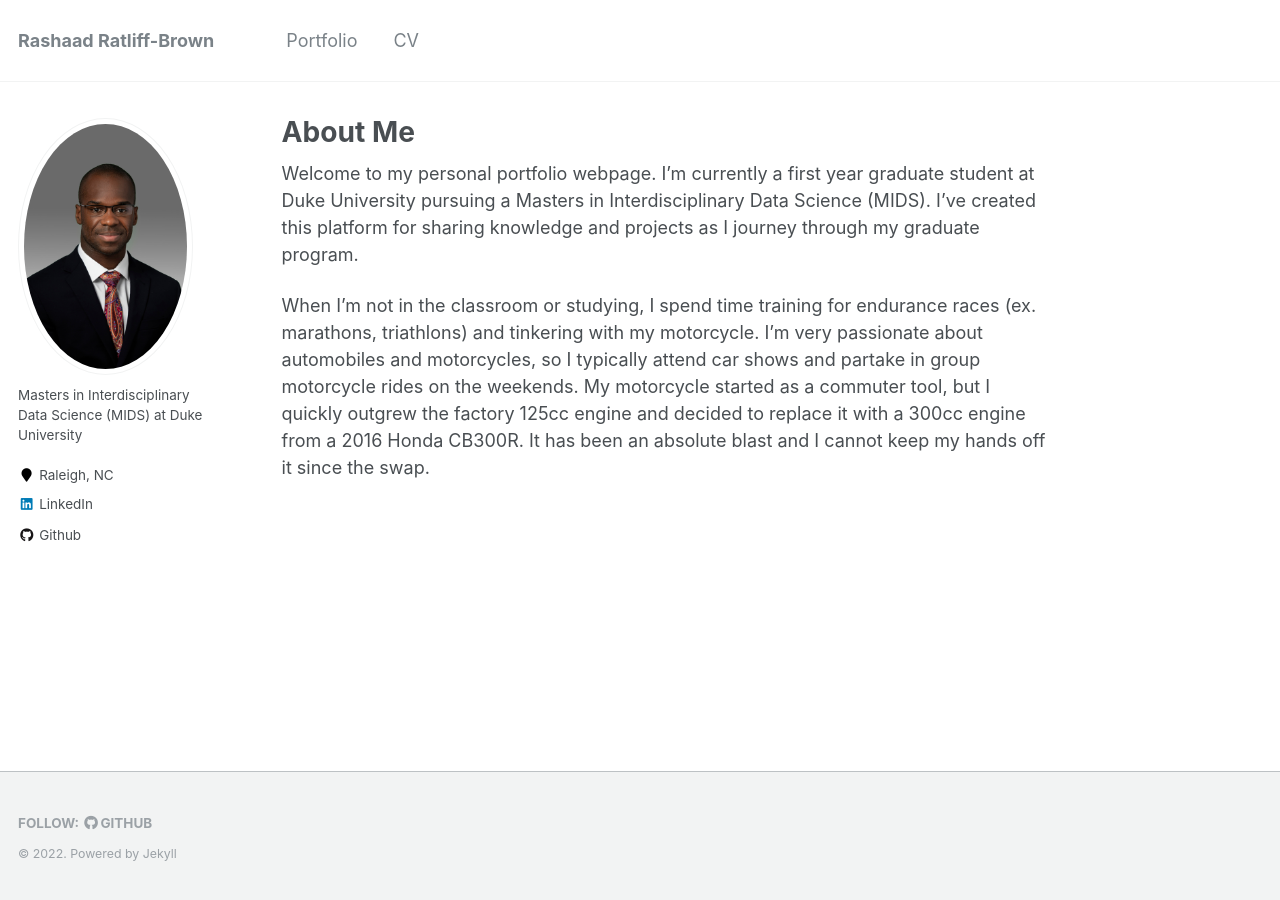
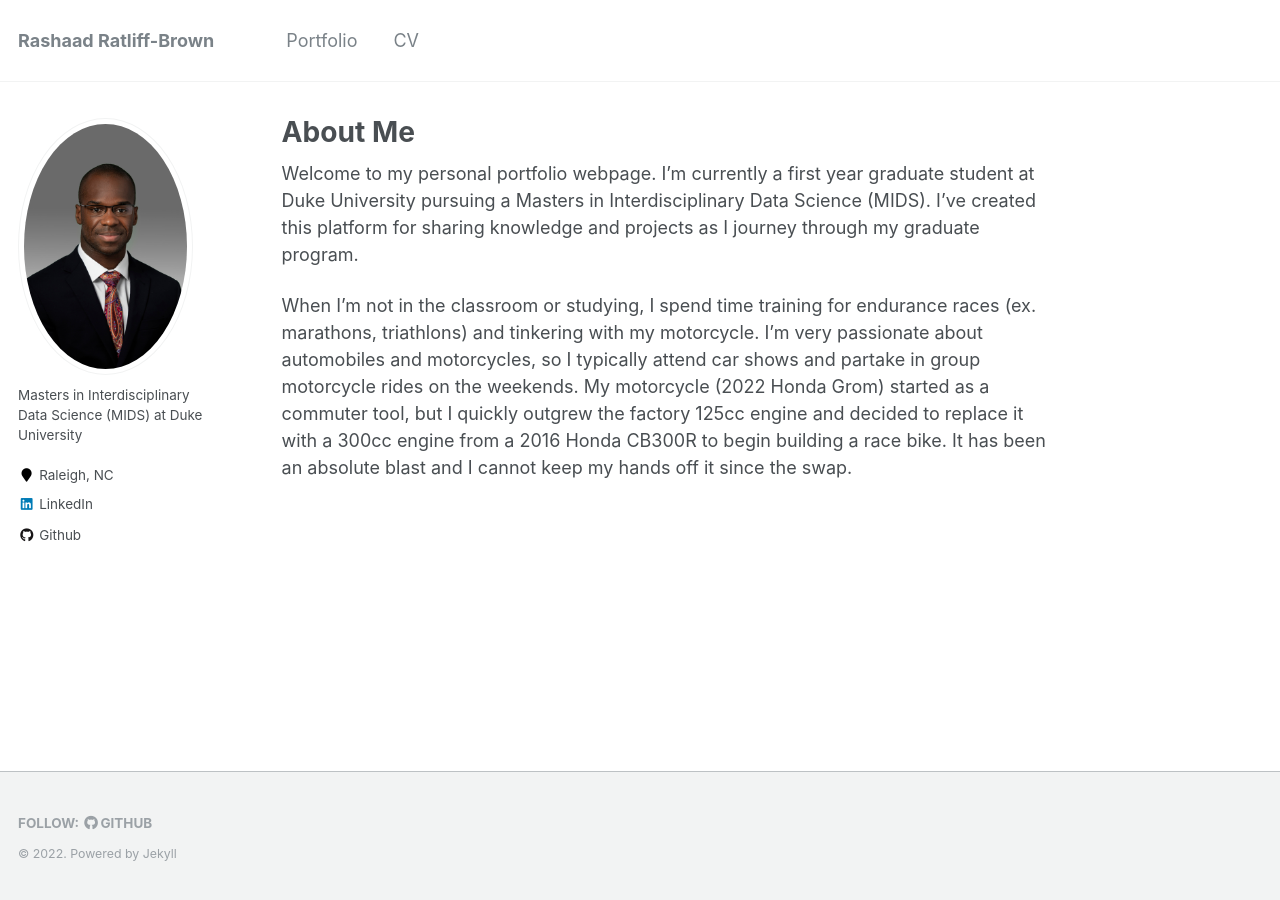
Before and after one commit to caratliff/caratliff.github.io, a Jekyll site: the page built from _pages/about.md, in a window 1280 px wide. Built offline with Jekyll 4.4.1, drawn with Linux system fonts in a browser that asks for light colours.

Commit message:
Update about.md

```diff
--- a/_pages/about.md
+++ b/_pages/about.md
@@ -10,4 +10,4 @@ redirect_from:
 
 Welcome to my personal portfolio webpage. I'm currently a first year graduate student at Duke University pursuing a Masters in Interdisciplinary Data Science (MIDS). I've created this platform for sharing knowledge and projects as I journey through my graduate program.
 
-When I'm not in the classroom or studying, I spend time training for endurance races (ex. marathons, triathlons) and tinkering with my motorcycle. I'm very passionate about automobiles and motorcycles, so I typically attend car shows and partake in group motorcycle rides on the weekends. My motorcycle started as a commuter tool, but I quickly outgrew the factory 125cc engine and decided to replace it with a 300cc engine from a 2016 Honda CB300R. It has been an absolute blast and I cannot keep my hands off it since the swap.
+When I'm not in the classroom or studying, I spend time training for endurance races (ex. marathons, triathlons) and tinkering with my motorcycle. I'm very passionate about automobiles and motorcycles, so I typically attend car shows and partake in group motorcycle rides on the weekends. My motorcycle (2022 Honda Grom) started as a commuter tool, but I quickly outgrew the factory 125cc engine and decided to replace it with a 300cc engine from a 2016 Honda CB300R to begin building a race bike. It has been an absolute blast and I cannot keep my hands off it since the swap.
```
